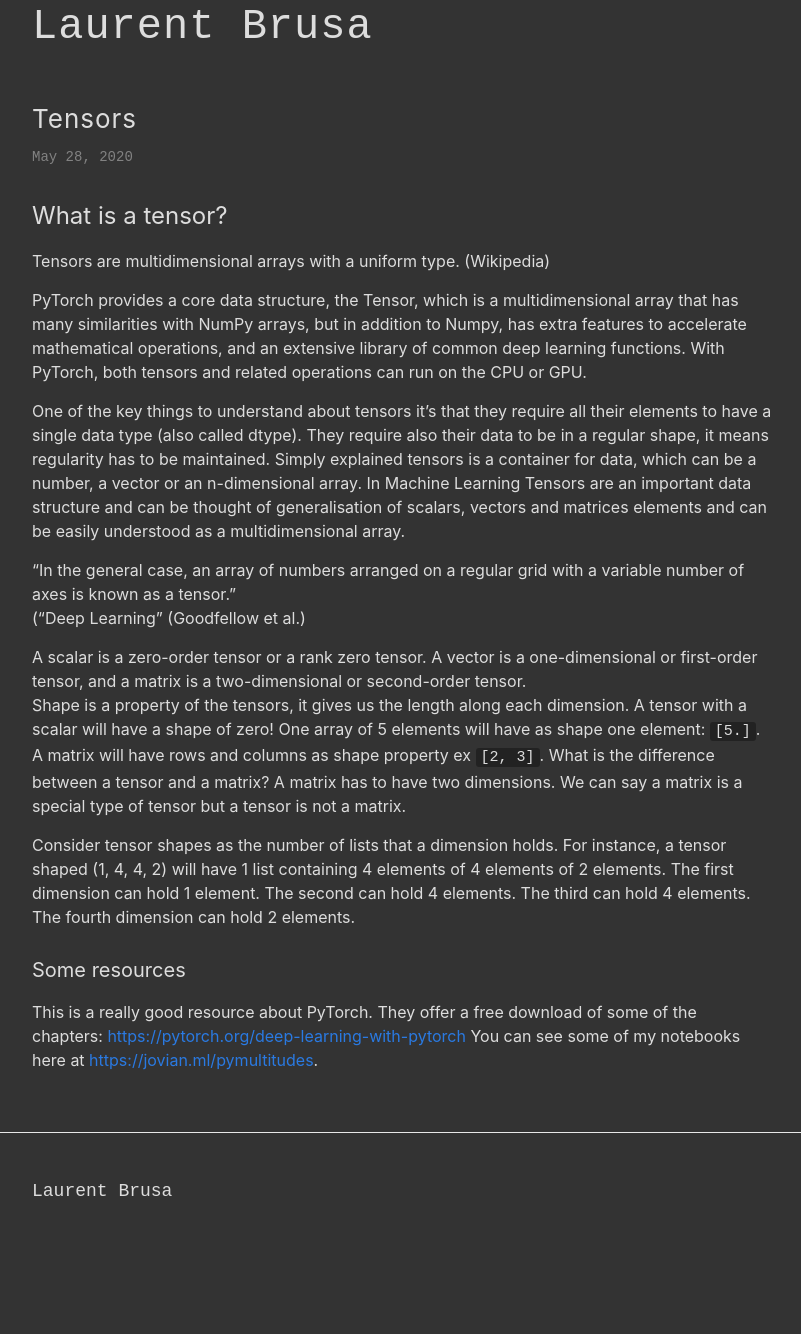
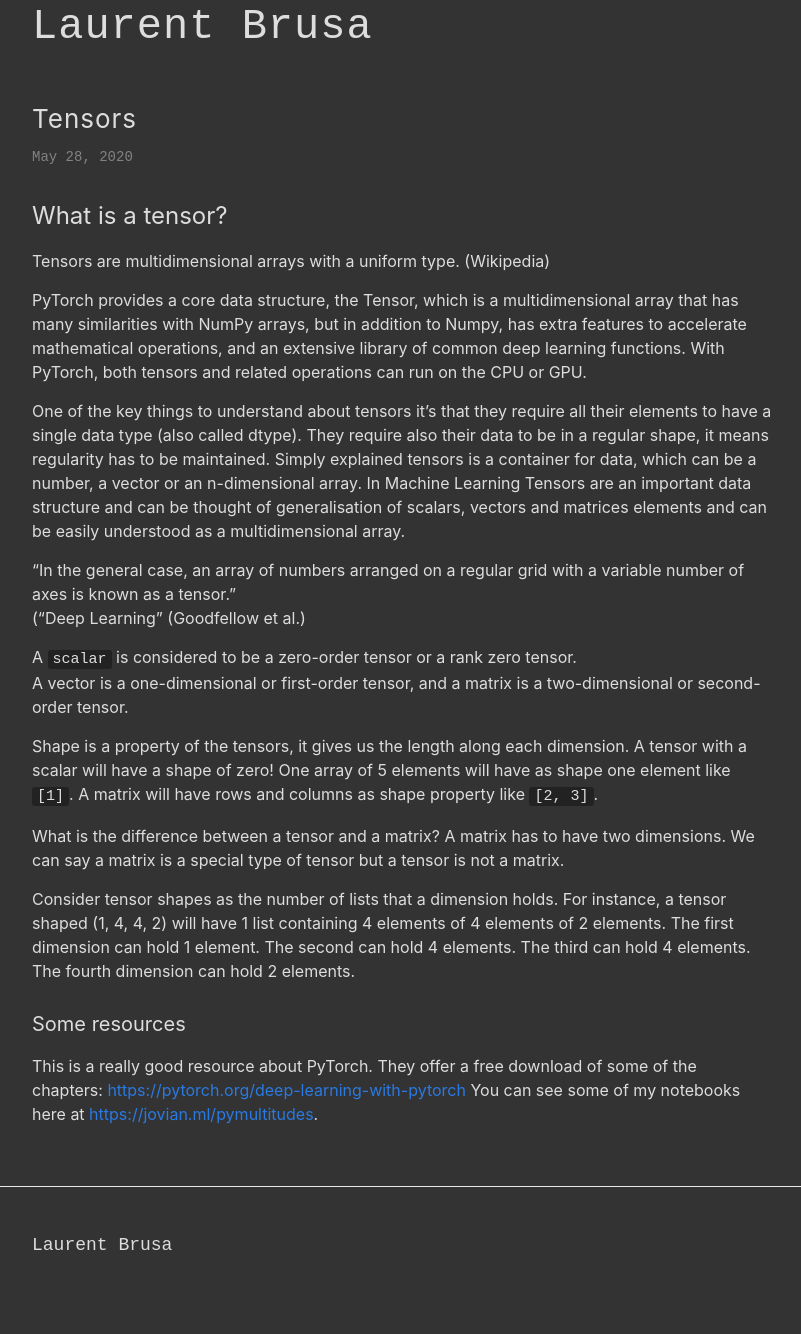
Before and after one commit to pymultitudes/pymultitudes.github.io, a Jekyll site: the page built from _posts/2020-05-28-tensors.md, in a window 1280 px wide. Shown: the whole page, without its empty margins (238-1039 px from the left). Built offline with Jekyll 4.4.1, drawn with Linux system fonts in a browser that asks for light colours; our own code applies the rules of GitHub Pages for plain Markdown files; before the commit the page ends 1280 px from its top, so only the background shows below that.

Commit message:
Update 2020-05-28-tensors.md

```diff
--- a/_posts/2020-05-28-tensors.md
+++ b/_posts/2020-05-28-tensors.md
@@ -16,16 +16,16 @@ In Machine Learning Tensors are an important data structure and can be thought o
 "In the general case, an array of numbers arranged on a regular grid with a variable number of axes is known as a tensor.”
 ("Deep Learning" (Goodfellow et al.)
 
-A scalar is a zero-order tensor or a rank zero tensor. A vector is a one-dimensional or first-order tensor, and a matrix is a two-dimensional or second-order tensor.
-Shape is a property of the tensors, it gives us the length along each dimension. A tensor with a scalar will have a shape of zero! One array of 5 elements will have as shape one element: `[5.]`.
-A matrix will have rows and columns as shape property ex `[2, 3]`.
+A `scalar` is considered to be a zero-order tensor or a rank zero tensor.
+A vector is a one-dimensional or first-order tensor, and a matrix is a two-dimensional or second-order tensor.
+
+Shape is a property of the tensors, it gives us the length along each dimension. A tensor with a scalar will have a shape of zero! One array of 5 elements will have as shape one element like `[1]`.
+A matrix will have rows and columns as shape property like `[2, 3]`.
+
 What is the difference between a tensor and a matrix? A matrix has to have two dimensions. We can say a matrix is a special type of tensor but a tensor is not a matrix.
 
 Consider tensor shapes as the number of lists that a dimension holds. For instance, a tensor shaped (1, 4, 4, 2) will have 1 list containing 4 elements of 4 elements of 2 elements.
-The first dimension can hold 1 element.
-The second can hold 4 elements.
-The third can hold 4 elements.
-The fourth dimension can hold 2 elements.
+The first dimension can hold 1 element. The second can hold 4 elements. The third can hold 4 elements. The fourth dimension can hold 2 elements.
 
 
 
```
